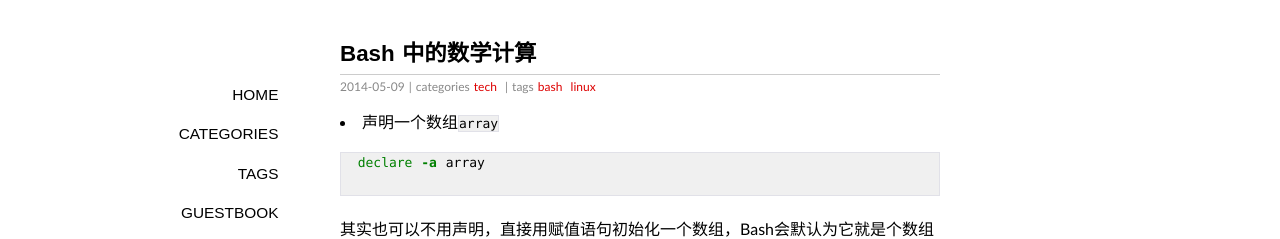
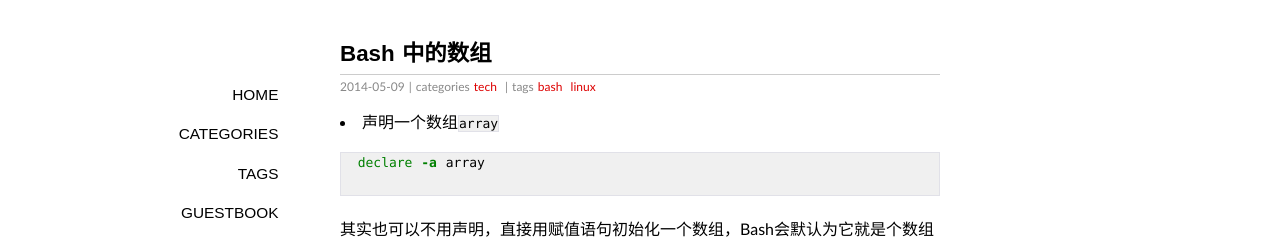
Before and after one commit to gezhu/gezhu.github.io, a Jekyll site: the page built from _posts/2014-05-09-array-in-bash.markdown, in a window 1280 px wide. Shown: the top 239 px of the page. Built offline with Jekyll 4.4.1, drawn with Linux system fonts in a browser that asks for light colours; some web fonts are replaced; Markdown is read by kramdown in place of the engine named in the settings; comment, search, counter and statistics services are not loaded.

```diff
--- a/_posts/2014-05-09-array-in-bash.markdown
+++ b/_posts/2014-05-09-array-in-bash.markdown
@@ -1,6 +1,6 @@
 ---
 layout: post
-title: "Bash 中的数学计算"
+title: "Bash 中的数组"
 categories:
 - tech
 tags:
```
